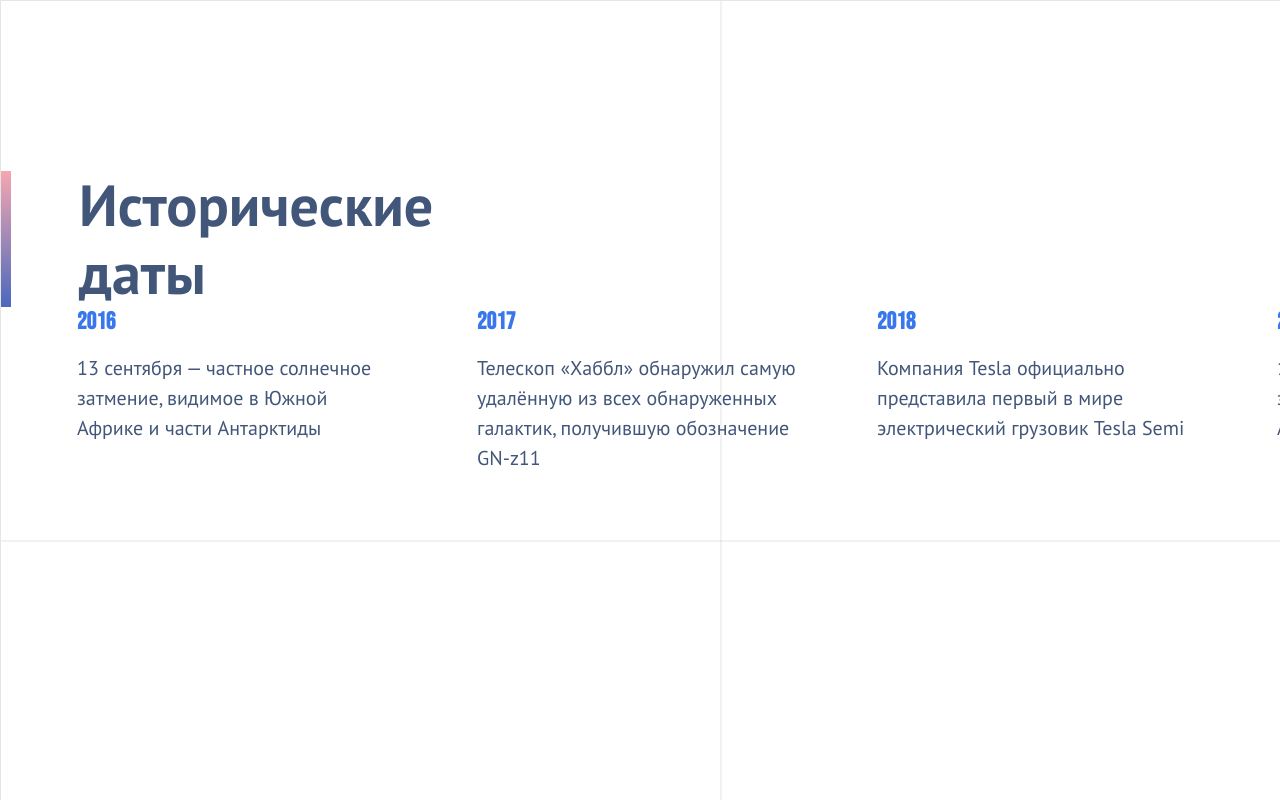
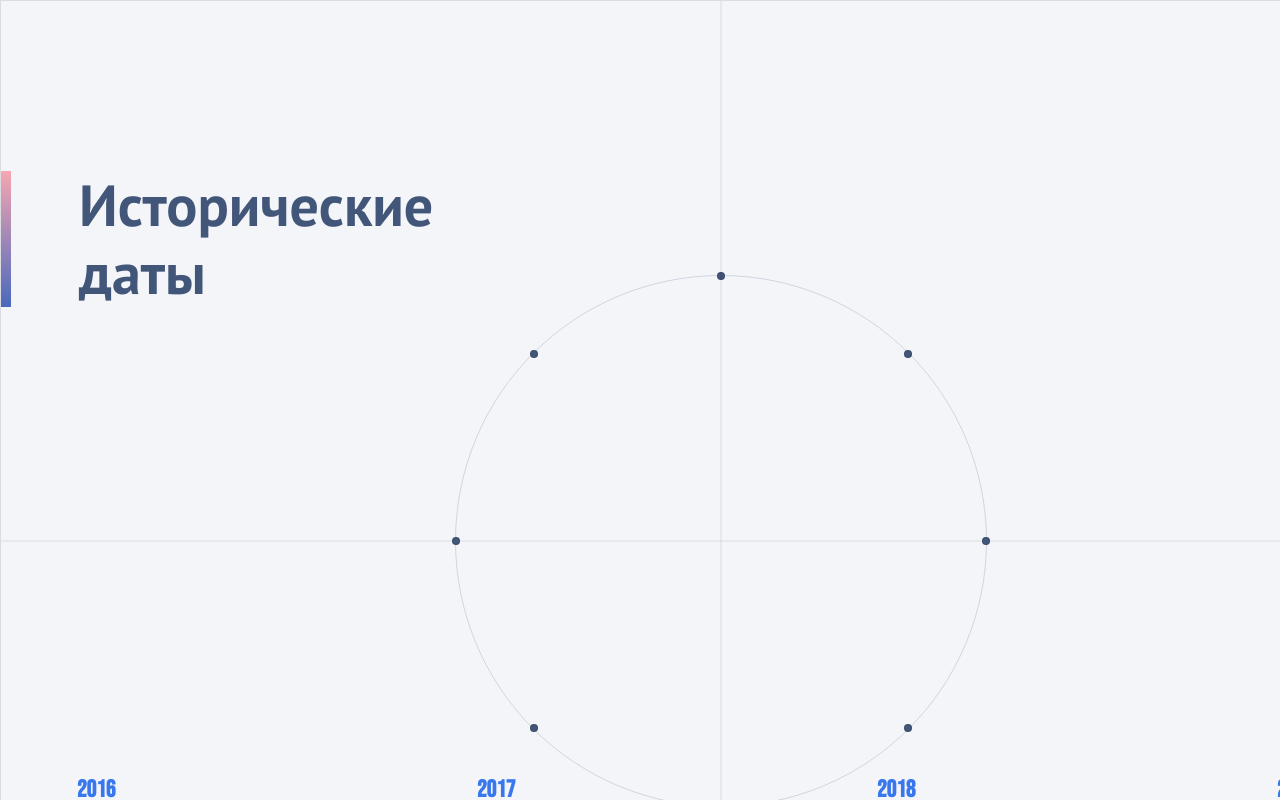
Before and after one commit to vastolya/timeline-only, a React app: page / in a window 1280 px wide. Shown: the top 800 px of the page. Built offline with nearby package versions, Linux system fonts and the light colour scheme.

Commit message:
add default rotation circle prototype + strcture fixing

```diff
--- a/src/App.tsx
+++ b/src/App.tsx
@@ -1,12 +1,15 @@
 import React from "react";
 import { styled, createGlobalStyle } from "styled-components";
-import Slider from "../components/Slider";
-import Header from "../components/Header";
+import Slider from "./components/Slider";
+import Header from "./components/Header";
+import AnimatedCircle from "./components/AnimatedCircle";
 
 const GlobalStyle = createGlobalStyle`
   body {
     margin: 0;
     padding: 0;
+    background: rgba(244, 245, 249, 1);
+
   },
   h1 {
     margin: 0;
@@ -45,7 +48,7 @@ const CrossedBox = styled.div`
     left: 0;
     width: 100%;
     height: 1px;
-    transform: translateY(-50%); /* выравнивание по вертикали */
+    transform: translateY(-50%);
   }
 
   &::after {
@@ -53,7 +56,7 @@ const CrossedBox = styled.div`
     left: 50%;
     height: 100%;
     width: 1px;
-    transform: translateX(-50%); /* выравнивание по горизонтали */
+    transform: translateX(-50%);
   }
 `;
 
@@ -63,6 +66,7 @@ const App: React.FC = () => {
       <GlobalStyle />
       <CrossedBox>
         <Header />
+        <AnimatedCircle />
         <Slider />
       </CrossedBox>
     </>
--- /dev/null
+++ b/src/components/AnimatedCircle.tsx
@@ -0,0 +1,125 @@
+import React, { useState, useRef } from "react";
+import styled from "styled-components";
+import { gsap } from "gsap";
+
+interface PointProps {
+  isActive: boolean;
+}
+
+const Container = styled.div`
+  position: relative;
+`;
+
+const CircleContainer = styled.div`
+  position: relative;
+  width: 530px;
+  height: 530px;
+  margin: -2rem auto;
+  border-radius: 50%;
+  border: 1px solid rgba(66, 86, 122, 0.2);
+`;
+
+const Point = styled.div<PointProps>`
+  position: absolute;
+  width: ${(props) => (props.isActive ? "56px" : "6px")};
+  height: ${(props) => (props.isActive ? "56px" : "6px")};
+  border: 1px solid rgba(48, 62, 88, 0.5);
+  background-color: ${(props) => (props.isActive ? "white" : "#42567A")};
+  border-radius: 50%;
+  cursor: pointer;
+  transform: translate(-50%, -50%)
+    rotate(${(props) => (props.isActive ? "-CURRENT_ROTATION_DEG" : "0deg")});
+  transition: width 0.4s ease, height 0.4s ease, background-color 0.2s ease;
+  display: flex;
+  align-items: center;
+  justify-content: center;
+  font-size: ${(props) => (props.isActive ? "14px" : "0px")};
+  color: black;
+`;
+
+const Title = styled.h2`
+  position: absolute;
+  font-size: 16px;
+  transform: translate(20px, -50%);
+  opacity: 1;
+  transition: opacity 0.4s ease;
+`;
+
+const RotatingCircle = ({ points }: { points: string[] }) => {
+  const [activeIndex, setActiveIndex] = useState<number | null>(null);
+  const [rotation, setRotation] = useState(0);
+  const circleRef = useRef<HTMLDivElement>(null);
+
+  const handleClick = (index: number) => {
+    const anglePerPoint = 360 / points.length;
+    const targetAngle = index * anglePerPoint;
+    const newRotation = -targetAngle + 30; // Поворот на 2 часа
+
+    gsap.to(circleRef.current, {
+      rotation: newRotation,
+      duration: 1,
+      ease: "power3.out",
+      onUpdate: function () {
+        setRotation(newRotation);
+      },
+      onComplete: () => {
+        setActiveIndex(index);
+      },
+    });
+  };
+
+  const calculatePositions = (count: number, radius = 265) => {
+    const angleStep = (2 * Math.PI) / count;
+    return Array.from({ length: count }).map((_, i) => {
+      const angle = i * angleStep - Math.PI / 2;
+      return {
+        x: Math.cos(angle) * radius + 265,
+        y: Math.sin(angle) * radius + 265,
+      };
+    });
+  };
+
+  const positions = calculatePositions(points.length);
+
+  const twoOClockPosition = {
+    x: Math.cos(Math.PI / 3) * 265 + 265, // 30 градусов от вертикали
+    y: Math.sin(Math.PI / 3) * 265 + 265,
+  };
+
+  return (
+    <Container>
+      <CircleContainer ref={circleRef}>
+        {positions.map((pos, index) => (
+          <Point
+            key={index}
+            style={{
+              top: pos.y,
+              left: pos.x,
+              transform: `translate(-50%, -50%) rotate(${-rotation}deg)`,
+            }}
+            isActive={index === activeIndex}
+            onClick={() => handleClick(index)}
+          >
+            {index + 1}
+          </Point>
+        ))}
+      </CircleContainer>
+    </Container>
+  );
+};
+
+const AnimatedCircle = () => {
+  const points = [
+    "Наука",
+    "Искусство",
+    "Технологии",
+    "История",
+    "Музыка",
+    "Видеоигры",
+    "История",
+    "Музыка",
+  ];
+  return <RotatingCircle points={points} />;
+};
+
+export default AnimatedCircle;
--- a/components/Slider.tsx
+++ b/src/components/Slider.tsx
@@ -85,7 +85,7 @@ const Button = styled.button`
 
   &:disabled {
     opacity: 0;
-    cursor: not-allowed;
+    cursor: auto;
   }
 
   svg {
```
Also changed, not shown: src/components/Header.tsx (renamed from components/Header.tsx).
